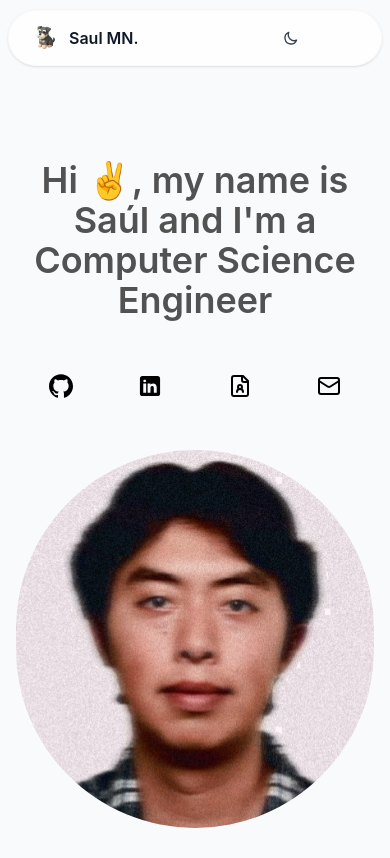
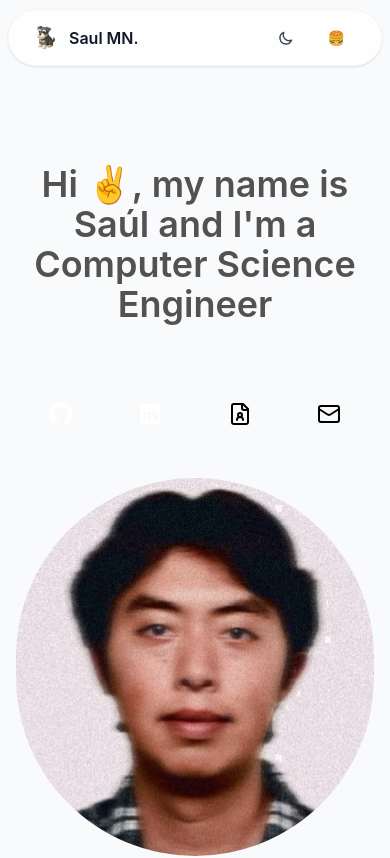
Before and after one commit to saulmn/saul-portfolio, an Astro site: page / in a window 390 px wide. Shown: the top 858 px of the page. Built offline with nearby package versions, Linux system fonts and the light colour scheme; Astro itself is replaced by a stand-in of ours.

Commit message:
fix: Update styles in the hero and navbar in order to fix the darktheme icons visibility and improve the hero position

```diff
--- a/src/components/Hero/hero.tsx
+++ b/src/components/Hero/hero.tsx
@@ -1,5 +1,5 @@
+import { Icon } from "@/components/ui/icon";
 import { motion } from "motion/react";
-import { Icon } from "@/components/ui/icon";
 
 export function Hero() {
   const links = [
@@ -34,9 +34,9 @@ export function Hero() {
   const longestWord = words.reduce((a, b) => (a.length > b.length ? a : b), "");
 
   return (
-    <section className="w-full h-screen flex justify-center items-center mt-4 md:mt-0 mx-auto">
+    <section className="w-full h-screen flex justify-center items-center mt-8 md:mt-0 mx-auto">
       <div className="grid grid-cols-1 md:grid-cols-5 max-w-5xl gap-10 p-4">
-        <div className="flex col-span-1 md:col-span-3 flex-col items-start justify-center gap-10">
+        <div className="flex col-span-1 md:col-span-3 flex-col items-start justify-center gap-16">
           <article className="text-4xl mx-auto h-auto font-semibold text-neutral-600 dark:text-neutral-400">
             <p className="z-10 inline-block relative text-center md:text-left">
               Hi ✌️, my name is Saúl and I'm a Computer Science Engineer
@@ -55,7 +55,7 @@ export function Hero() {
                 rel="noreferrer"
                 className="hover:bg-gray-200 p-3 rounded-full transition-colors duration-300"
               >
-                <Icon name={link.icon} className="w-6 h-6 text-black" />
+                <Icon name={link.icon} className="w-6 h-6 text-black dark:text-white fill-white" />
               </motion.a>
             ))}
           </div>
--- a/src/components/NavBar/navbar.tsx
+++ b/src/components/NavBar/navbar.tsx
@@ -49,7 +49,7 @@ export function NavBar() {
         <ThemeSwitcher />
         <Popover>
           <PopoverTrigger asChild>
-            <Button variant="ghost"><Icon name="menu" size="md" /></Button>
+            <Button variant="ghost" className="text-gray-900 dark:text-gray-100">🍔</Button>
           </PopoverTrigger>
           <PopoverContent className="z-50 w-40" side="bottom" align="end" alignOffset={-10}>
             <div className="flex flex-col gap-4">
@@ -69,9 +69,6 @@ export function NavBar() {
       </div>
       {/* <motion.div className="hidden lg:flex items-center justify-end space-x-5">
         <a href="#contact">Contact</a>
-      </motion.div> */}
-      {/* <motion.div className="hidden lg:flex items-center justify-end space-x-5">
-        Theme
       </motion.div>
       <motion.div className="hidden lg:flex items-center justify-end space-x-5">
         Language
--- a/src/components/ui/popover.tsx
+++ b/src/components/ui/popover.tsx
@@ -28,7 +28,7 @@ function PopoverContent({
         align={align}
         sideOffset={sideOffset}
         className={cn(
-          'bg-white/60 backdrop-blur-md text-popover-foreground data-[state=open]:animate-in data-[state=closed]:animate-out data-[state=closed]:fade-out-0 data-[state=open]:fade-in-0 data-[state=closed]:zoom-out-95 data-[state=open]:zoom-in-95 data-[side=bottom]:slide-in-from-top-2 data-[side=left]:slide-in-from-right-2 data-[side=right]:slide-in-from-left-2 data-[side=top]:slide-in-from-bottom-2 z-50 w-72 origin-(--radix-popover-content-transform-origin) rounded-md border p-4 shadow-md outline-hidden',
+          'bg-white/80 dark:bg-gray-900/80 backdrop-blur-md text-popover-foreground data-[state=open]:animate-in data-[state=closed]:animate-out data-[state=closed]:fade-out-0 data-[state=open]:fade-in-0 data-[state=closed]:zoom-out-95 data-[state=open]:zoom-in-95 data-[side=bottom]:slide-in-from-top-2 data-[side=left]:slide-in-from-right-2 data-[side=right]:slide-in-from-left-2 data-[side=top]:slide-in-from-bottom-2 z-50 w-72 origin-(--radix-popover-content-transform-origin) rounded-md border p-4 shadow-md outline-hidden',
           className,
         )}
         {...props}
```
